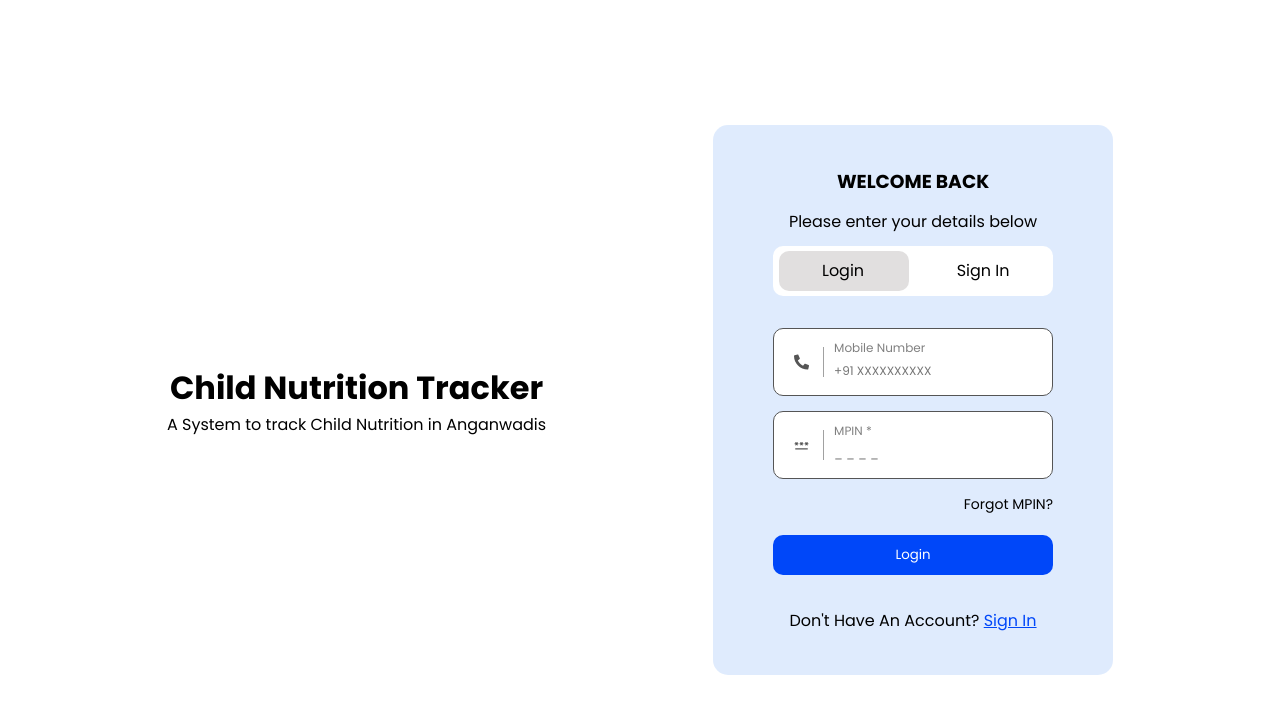
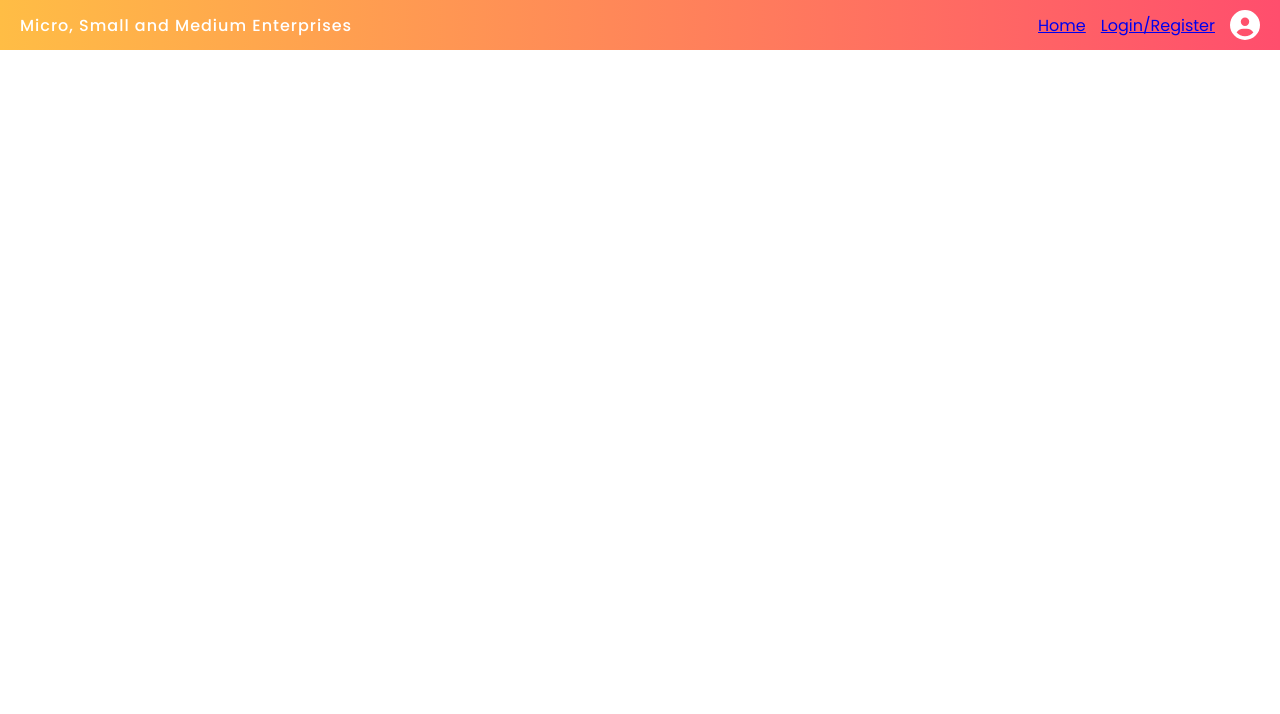
Before and after one commit to ZenithTechSolutions/Child-Nutrition-Tracker, a React (Vite) app: page / in a window 1280 px wide. Shown: the top 714 px of the page. Built offline with nearby package versions, Linux system fonts and the light colour scheme.

Commit message:
header updated

```diff
--- a/src/App.jsx
+++ b/src/App.jsx
@@ -7,8 +7,8 @@ const App = () => {
   return (
     <>
       <Routes>
-        <Route path="/" element={<Login />} />
-        <Route path="/home" element={<Home />} />
+        <Route path="/" element={<Home />} />
+        <Route path="/login" element={<Login />} />
       </Routes>
     </>
   )
--- a/src/components/header.jsx
+++ b/src/components/header.jsx
@@ -1,16 +1,21 @@
 import { FontAwesomeIcon } from "@fortawesome/react-fontawesome";
-import { faPhone } from "@fortawesome/free-solid-svg-icons";
+import { faPhone, faCircleUser } from "@fortawesome/free-solid-svg-icons";
 import '../styles/header.css'
+import { Link } from "react-router-dom";
 
 const Header = () => {
     return (
-        <div className="header">
-                <p>Micro, Small and Medium Enterprises</p>
-                <div className="helpline">
-                    <FontAwesomeIcon icon={faPhone} style={{ color: "#fff" }} />
-                    <p>HelpLine : 14408</p>
-            </div>
-        </div>
+        <>
+            <header className="header">
+                <p id="header-title">Micro, Small and Medium Enterprises</p>
+                <div className="header-profile">
+                    <p><Link to="/home">Home</Link></p>
+                    <p><Link to="/login">Login/Register </Link></p>
+                    <FontAwesomeIcon icon={faCircleUser} style={{ color: "#fff" ,fontSize:"30px" }} />
+                </div>
+            </header>
+        </>
+
     );
 };
 
--- a/src/components/home.jsx
+++ b/src/components/home.jsx
@@ -2,6 +2,7 @@ import Header from './header'
 const Home=()=>{
     return(
         <Header/>
+
     )
 }
 export default Home
--- a/src/components/login.jsx
+++ b/src/components/login.jsx
@@ -1,22 +1,10 @@
-import React, { useState } from "react";
 import { FaPhone } from "react-icons/fa";
 import { MdPassword } from "react-icons/md";
 import { Link } from 'react-router-dom'
 import "../styles/login.css";
 
 const Login = () => {
-  const [login, setLogin] = useState(true);
-  const [signIn, setSignIn] = useState(false);
 
-  const handleLogin = () => {
-    setLogin(true);
-    setSignIn(false);
-  };
-
-  const handleSignIn = () => {
-    setSignIn(true);
-    setLogin(false);
-  };
   return (
     <div className="login-container">
       <div className="login-leftside">
@@ -30,22 +18,16 @@ const Login = () => {
           <p>Please enter your details below</p>
 
 
-          <div className="login-slider">
-            <div className={`login-bg ${signIn ? "move-right" : ""}`}></div>
-            <div className="login-btn-1" onClick={handleLogin}>
+            <div className="login-btn">
               <p>Login</p>
             </div>
-            <div className="login-btn-2" onClick={handleSignIn}>
-              <p>Sign In</p>
-            </div>
-          </div>
 
           <div className="form-container">
             <div className="input-box">
               <FaPhone className="icon" />
               <form>
                 <label>Mobile Number</label>
-                <input type="tel" placeholder={login ? "+91 XXXXXXXXXX" : "Enter your number"} />
+                <input type="tel" placeholder="+91 XXXXXXXXXX" />
               </form>
             </div>
 
@@ -53,19 +35,19 @@ const Login = () => {
               <MdPassword className="icon" />
               <form>
                 <label>
-                  {login ? "MPIN" : "Generate MPIN"} <span className="required">*</span>
+                  MPIN<span className="required">*</span>
                 </label>
                 <input type="password" placeholder="_ _ _ _" />
               </form>
             </div>
 
-            {login && <p className="forgot-link">Forgot MPIN?</p>}
+            <p className="forgot-link">Forgot MPIN?</p>
 
-            <Link to="/home">
-              <button>{login ? "Login" : "Register"}</button>
+            <Link to="/">
+              <button>Login</button>
             </Link>
           </div>
-          <p>Don't Have An Account? <a href="#">Sign In</a> </p>
+          <p>Don't Have An Account? <a href="#">Register</a> </p>
         </div>
       </div>
     </div>
--- a/src/styles/header.css
+++ b/src/styles/header.css
@@ -11,9 +11,15 @@
     color: white;
 }
 
-.helpline {
+.header-profile{
     display: flex;
     flex-direction: row;
     align-items: center;
-    gap: 10px;
+    gap: 15px;
 }
+
+#header-title{
+    /* font-size: 18px; */
+    font-weight: 500;
+    letter-spacing: 1px;
+}
```
